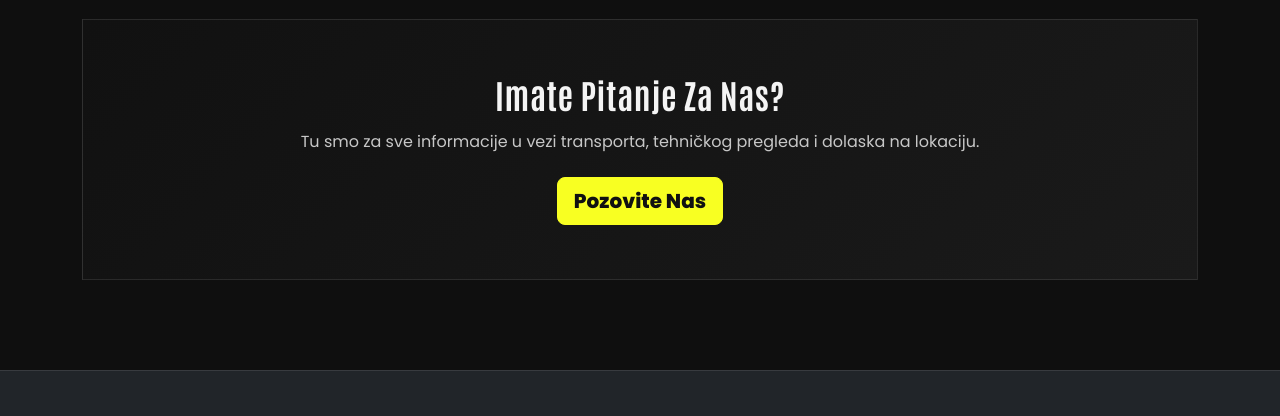
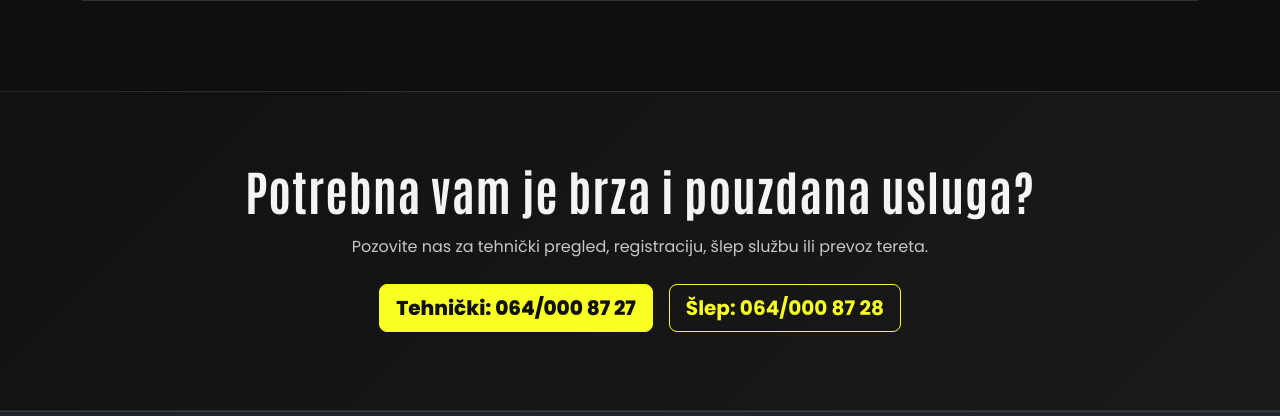
Before and after one commit to jelkesudo/transport, a plain HTML site: page kontakt.html in a window 1280 px wide. Shown: the part 2358-2774 px from the top of the page. Drawn offline with Linux system fonts and the light colour scheme.

Commit message:
kontakt form

```diff
--- a/kontakt.html
+++ b/kontakt.html
@@ -56,7 +56,8 @@
                     <div class="kontakt-info-box">
                         <i class="fa-solid fa-phone"></i>
                         <h3>Telefon</h3>
-                        <p>+381 64 444 54 14</p>
+                        <a href="tel:+381640008727" class="mx-md-2 text-decoration-none"><p>Tehnički: 064/000 87 27</p></a>
+                        <a href="tel:+381640008728" class="mx-md-2 text-decoration-none"><p>Šlep: 064/000 87 28</p></a>
                     </div>
                 </div>
 
@@ -214,15 +215,15 @@
         </div>
     </section>
 
-    <section class="prevoz-cta">
-        <div class="container">
-            <div class="prevoz-cta-box text-center">
-                <h2>Imate Pitanje Za Nas?</h2>
-                <p>
-                    Tu smo za sve informacije u vezi transporta, tehničkog pregleda i dolaska na lokaciju.
-                </p>
-                <a href="tel:+381644445414" class="btn btn-warning btn-lg">Pozovite Nas</a>
-            </div>
+    <section class="final-cta-section">
+        <div class="container text-center" data-aos="fade-up">
+        <h2>Potrebna vam je brza i pouzdana usluga?</h2>
+        <p>Pozovite nas za tehnički pregled, registraciju, šlep službu ili prevoz tereta.</p>
+
+        <div class="d-flex justify-content-center flex-wrap">
+            <a href="tel:+381640008727" class="btn btn-warning btn-lg mx-md-2 mb-2">Tehnički: 064/000 87 27</a>
+            <a href="tel:+381640008728" class="btn btn-outline-light btn-lg mx-md-2 mb-2">Šlep: 064/000 87 28</a>
+        </div>
         </div>
     </section>
 
```
